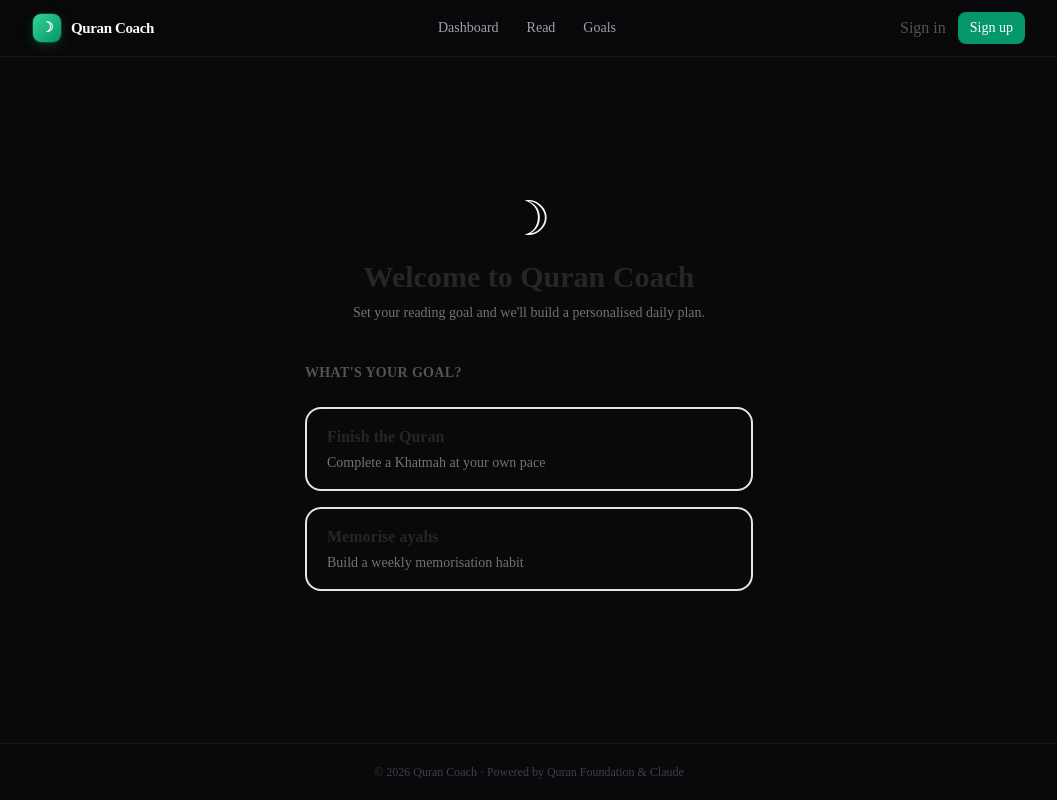
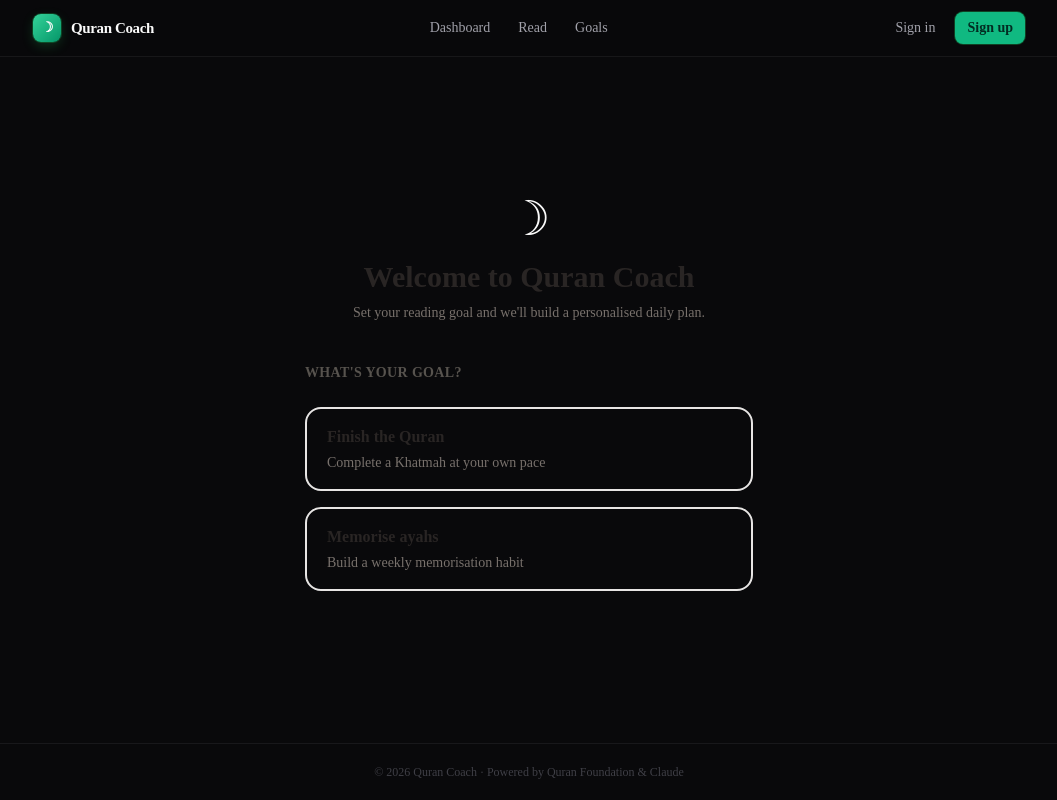
Before and after one commit to jibberswrld/Quran-Foundation-Hackathon-Submission, a Next.js app: page /onboarding in a window 1280 px wide. Shown: the whole page, without its empty margins (111-1168 px from the left). Built offline with nearby package versions, Linux system fonts and the light colour scheme; no server answers.

Commit message:
style: dark auth nav, skeleton loader, green sign-up button

```diff
--- a/components/AuthNav.tsx
+++ b/components/AuthNav.tsx
@@ -44,26 +44,30 @@ export default function AuthNav() {
     router.refresh();
   }
 
-  if (!configured) {
-    return null;
-  }
+  if (!configured) return null;
 
+  // Loading skeleton
   if (user === undefined) {
-    return <span className="h-4 w-16 animate-pulse rounded bg-stone-200" aria-hidden />;
+    return (
+      <div className="flex items-center gap-2">
+        <div className="skeleton h-4 w-24 rounded" aria-hidden />
+        <div className="skeleton h-7 w-16 rounded-lg" aria-hidden />
+      </div>
+    );
   }
 
   if (!user) {
     return (
-      <div className="flex items-center gap-3">
+      <div className="flex items-center gap-2">
         <Link
           href="/auth/login"
-          className="text-stone-600 transition-colors hover:text-emerald-700"
+          className="rounded-lg px-3 py-1.5 text-sm font-medium text-zinc-400 transition-all hover:bg-white/[0.06] hover:text-zinc-100"
         >
           Sign in
         </Link>
         <Link
           href="/auth/signup"
-          className="rounded-lg bg-emerald-600 px-3 py-1.5 text-sm font-medium text-white hover:bg-emerald-700"
+          className="rounded-lg bg-emerald-500 px-3 py-1.5 text-sm font-semibold text-emerald-950 transition-all hover:bg-emerald-400 shadow-[0_0_0_1px_rgba(34,197,94,0.3)]"
         >
           Sign up
         </Link>
@@ -73,13 +77,16 @@ export default function AuthNav() {
 
   return (
     <div className="flex items-center gap-3">
-      <span className="max-w-[140px] truncate text-xs text-stone-500" title={user.email ?? ""}>
+      <span
+        className="max-w-[140px] truncate text-xs text-zinc-600"
+        title={user.email ?? ""}
+      >
         {user.email}
       </span>
       <button
         type="button"
         onClick={() => void handleSignOut()}
-        className="text-sm font-medium text-stone-600 hover:text-emerald-700"
+        className="rounded-lg px-3 py-1.5 text-sm font-medium text-zinc-400 transition-all hover:bg-white/[0.06] hover:text-zinc-100"
       >
         Sign out
       </button>
```
